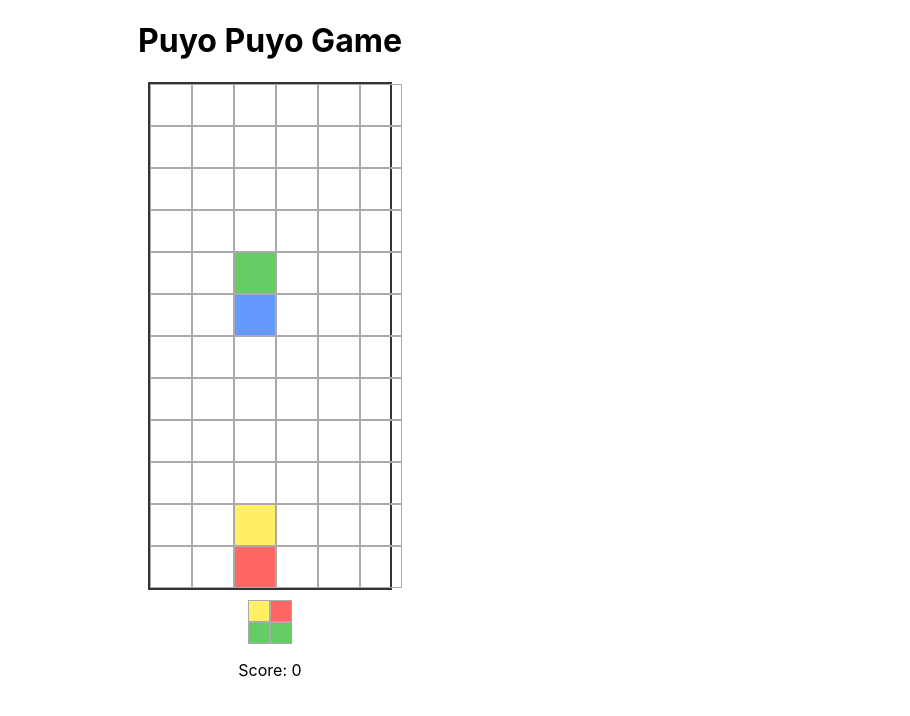
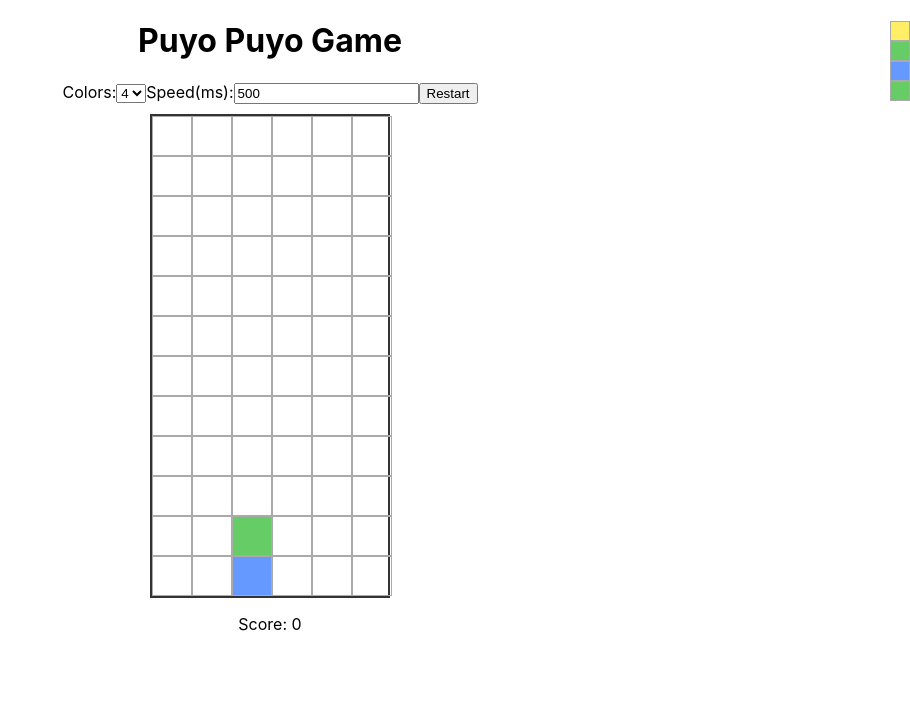
Before and after one commit to kamekingdom/puyopuyo, a React (Create React App) app: page / in a window 1280 px wide. Shown: the top 716 px of the page, without its empty margins (370-1280 px from the left). Built offline with nearby package versions, Linux system fonts and the light colour scheme.

Commit message:
Add configurable speed and colors, show next pieces, restart

```diff
--- a/src/PuyoGame.css
+++ b/src/PuyoGame.css
@@ -1,5 +1,7 @@
+
 .puyo-wrapper {
   text-align: center;
+  position: relative;
 }
 
 .board {
@@ -7,12 +9,14 @@
   width: 240px;
   margin: 0 auto;
   border: 2px solid #333;
+  box-sizing: border-box;
 }
 
 .cell {
   width: 40px;
   height: 40px;
   border: 1px solid #aaa;
+  box-sizing: border-box;
 }
 
 .cell.red { background: #ff6666; }
@@ -21,14 +25,21 @@
 .cell.yellow { background: #ffee66; }
 
 .next-pieces {
+  position: absolute;
+  top: 0;
+  right: 0;
   display: flex;
-  justify-content: center;
-  margin: 10px 0;
+  flex-direction: column;
+  align-items: center;
 }
 
 .next-piece .cell {
   width: 20px;
   height: 20px;
+}
+
+.controls {
+  margin-bottom: 10px;
 }
 
 @keyframes fadeOut {
--- a/src/PuyoGame.js
+++ b/src/PuyoGame.js
@@ -4,7 +4,7 @@
 
 const COLS = 6;
 const ROWS = 12;
-const COLORS = ['red', 'green', 'blue', 'yellow'];
+const BASE_COLORS = ['red', 'green', 'blue', 'yellow'];
 
 const offsets = [
   { x: 0, y: -1 },
@@ -13,22 +13,31 @@
   { x: -1, y: 0 },
 ];
 
-function createPiece() {
-  const pivot = { x: 2, y: 0, color: COLORS[Math.floor(Math.random() * COLORS.length)] };
+function createPiece(colors) {
+  const pivot = { x: 2, y: 0, color: colors[Math.floor(Math.random() * colors.length)] };
   const orientation = 2; // piece starts vertical with second below pivot
-  const second = { ...pivot, color: COLORS[Math.floor(Math.random() * COLORS.length)] };
+  const second = { ...pivot, color: colors[Math.floor(Math.random() * colors.length)] };
   second.x += offsets[orientation].x;
   second.y += offsets[orientation].y;
   return { pivot, second, orientation };
 }
 
 function PuyoGame() {
+  const [colorCount, setColorCount] = useState(4);
+  const [speed, setSpeed] = useState(500);
+  const colors = BASE_COLORS.slice(0, colorCount);
   const [board, setBoard] = useState(() => Array.from({ length: ROWS }, () => Array(COLS).fill(null)));
-  const [piece, setPiece] = useState(createPiece());
-  const [nextPieces, setNextPieces] = useState(() => [createPiece(), createPiece()]);
+  const [piece, setPiece] = useState(() => createPiece(colors));
+  const [nextPieces, setNextPieces] = useState(() => [createPiece(colors), createPiece(colors)]);
   const [clearingCells, setClearingCells] = useState([]);
   const [score, setScore] = useState(0);
   const gameOverRef = useRef(false);
+  const nextPiecesRef = useRef([]);
+  const [isClearing, setIsClearing] = useState(false);
+
+  useEffect(() => {
+    nextPiecesRef.current = nextPieces;
+  }, [nextPieces]);
 
   useEffect(() => {
     const { db } = initFirebase();
@@ -55,10 +64,12 @@
 
   useEffect(() => {
     const timer = setInterval(() => {
-      dropPiece();
-    }, 500);
+      if (!gameOverRef.current && !isClearing) {
+        dropPiece();
+      }
+    }, speed);
     return () => clearInterval(timer);
-  });
+  }, [speed, isClearing]);
 
   const movePiece = (dx, dy) => {
     if (canMove(piece.pivot.x + dx, piece.pivot.y + dy, piece.second.x + dx, piece.second.y + dy)) {
@@ -76,6 +87,7 @@
   };
 
   const dropPiece = () => {
+    if (isClearing) return;
     if (canMove(piece.pivot.x, piece.pivot.y + 1, piece.second.x, piece.second.y + 1)) {
       setPiece(p => ({ ...p, pivot: { ...p.pivot, y: p.pivot.y + 1 }, second: { ...p.second, y: p.second.y + 1 } }));
     } else {
@@ -98,10 +110,11 @@
     newBoard[piece.pivot.y][piece.pivot.x] = piece.pivot.color;
     newBoard[piece.second.y][piece.second.x] = piece.second.color;
     dropAll(newBoard);
-    processClears(newBoard);
-    const [next1, next2] = nextPieces;
-    setPiece(next1);
-    setNextPieces([next2, createPiece()]);
+    processClears(newBoard, () => {
+      const [next1, next2] = nextPiecesRef.current;
+      setPiece(next1);
+      setNextPieces([next2, createPiece(colors)]);
+    });
   };
 
   const findMatches = (b) => {
@@ -133,19 +146,24 @@
     return toClear;
   };
 
-  const processClears = (b) => {
+  const processClears = (b, done) => {
     const matches = findMatches(b);
     setBoard(b.map(row => row.slice()));
-    if(matches.length === 0){
+    if (matches.length === 0) {
+      setIsClearing(false);
+      if (done) done();
       return;
     }
+    setIsClearing(true);
     setClearingCells(matches);
     setTimeout(() => {
-      matches.forEach(([gx,gy]) => { b[gy][gx]=null; });
+      matches.forEach(([gx, gy]) => {
+        b[gy][gx] = null;
+      });
       dropAll(b);
       setScore(s => s + matches.length);
       setClearingCells([]);
-      processClears(b);
+      processClears(b, done);
     }, 300);
   };
 
@@ -181,9 +199,35 @@
     );
   });
 
+  const restartGame = () => {
+    gameOverRef.current = false;
+    const empty = Array.from({ length: ROWS }, () => Array(COLS).fill(null));
+    setBoard(empty);
+    const initialPiece = createPiece(colors);
+    const np = [createPiece(colors), createPiece(colors)];
+    setPiece(initialPiece);
+    setNextPieces(np);
+    setScore(0);
+    setClearingCells([]);
+    setIsClearing(false);
+  };
+
   return (
     <div className="puyo-wrapper">
       <h1>Puyo Puyo Game</h1>
+      <div className="controls">
+        <label>
+          Colors:
+          <select value={colorCount} onChange={e => setColorCount(parseInt(e.target.value, 10))}>
+            {[2,3,4].map(n => <option key={n} value={n}>{n}</option>)}
+          </select>
+        </label>
+        <label>
+          Speed(ms):
+          <input type="number" value={speed} onChange={e => setSpeed(parseInt(e.target.value,10) || 0)} />
+        </label>
+        <button onClick={restartGame}>Restart</button>
+      </div>
       <div className="board" style={{gridTemplateColumns:`repeat(${COLS},1fr)`}}>
         {cells}
       </div>
```
